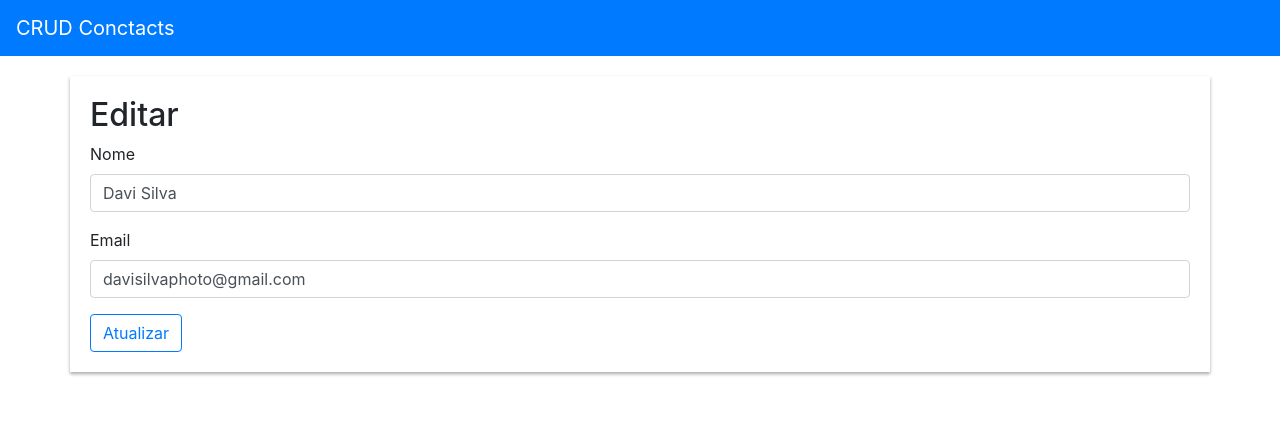
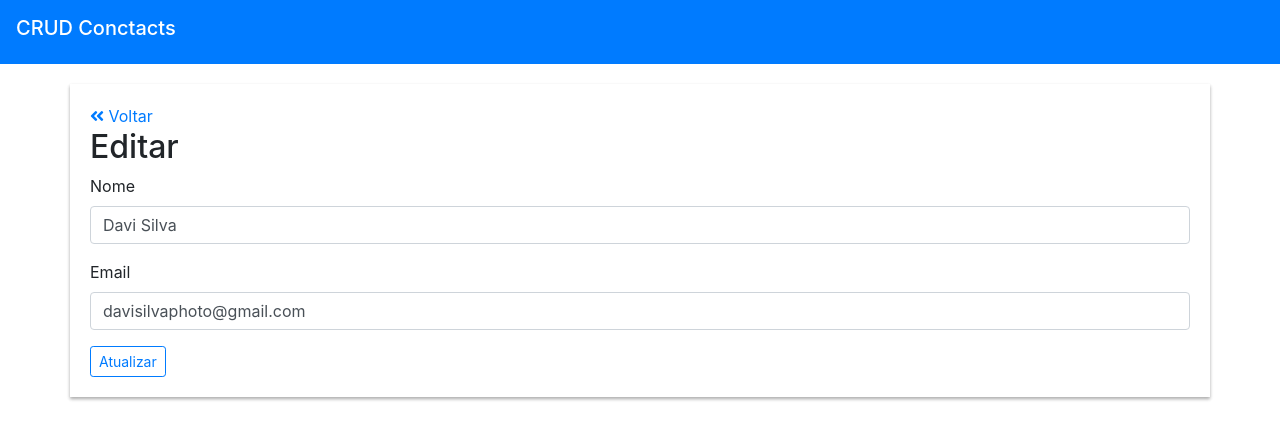
Before and after one commit to davi1985/php_avancado, a PHP site: page /editContact.php?id=1 in a window 1280 px wide. Shown: the top 440 px of the page. Run offline with PHP 8.4, Linux system fonts and the light colour scheme; data comes from the database, SQL or seed files in the repository; some libraries are stand-ins or nearby versions.

Commit message:
update files

```diff
--- a/poo/crud_full/editContact.php
+++ b/poo/crud_full/editContact.php
@@ -15,6 +15,10 @@ if (!empty($_GET['id'])) {
 }
 ?>
 <div class="container">
+	<a href="index.php">
+		<i class="fas fa-angle-double-left"></i>
+		Voltar
+	</a>
 	<h2>Editar</h2>
 
 	<form action="app/edit.php" method="POST">
@@ -30,7 +34,7 @@ if (!empty($_GET['id'])) {
 			<input type="email" name="email" id="email" class="form-control"
 				value="<?php echo $info['email'];?>" />
 		</div>
-		<input type="submit" value="Atualizar" class="btn btn-outline-primary">
+		<input type="submit" value="Atualizar" class="btn btn-outline-primary btn-sm">
 	</form>
 
 </div>
--- a/poo/crud_full/header.php
+++ b/poo/crud_full/header.php
@@ -16,7 +16,7 @@
   <link rel="stylesheet" href="style.css">
 </head>
 <nav class="navbar navbar-light bg-primary">
-  <a class="navbar-brand" href="#" style="color: white;">CRUD Conctacts</a>
+  <h1 class="navbar-brand" href="#" style="color: white;">CRUD Conctacts</h1>
 </nav>
 
 <body>
```
